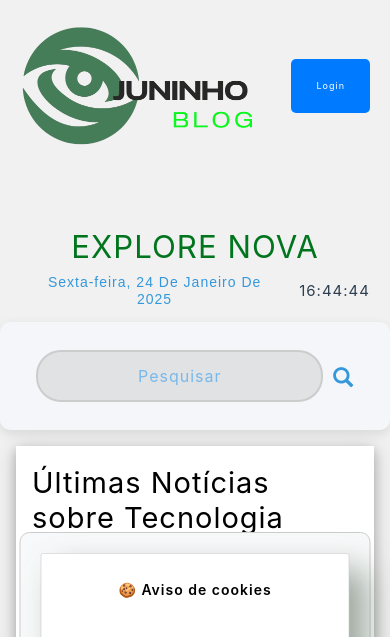
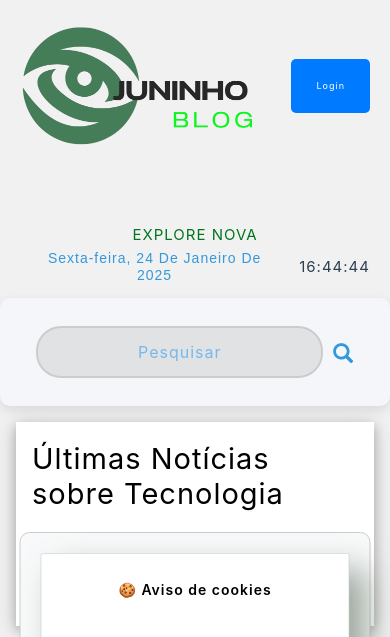
Before and after one commit to lean123456lean/JUNINHO-BLOG, a website: page index.html in a window 390 px wide. Shown: the top 637 px of the page. Drawn offline with nearby package versions, Linux system fonts and the light colour scheme; no server answers.

Commit message:
alteraões de tela

```diff
--- a/style.css
+++ b/style.css
@@ -14,16 +14,28 @@
 
 }
 
+
+.typing-effect-container {
+    width: 80%;  /* Ajusta a largura para 80% da tela */
+    height: 100vh; /* Ou a altura total da tela, ou ajuste como necessário */
+    display: flex;
+    justify-content: center;
+    align-items: center;
+    overflow: hidden;
+    position: relative;
+}
 .typing-effect {
     font-family: 'Orbitron', sans-serif;
-    font-size: 2vw;
+    font-size: clamp(1.5rem, 6vw, 4rem);
     color: #01751e;
     text-transform: uppercase;
     white-space: nowrap;
     overflow: hidden;
     /*border-right: 4px solid #00ffff;*/
-    width: 80%;
-    max-width: 40ch;
+    width: 100%;
+    max-width: 90vw;
+    margin: 0 auto;
+
     animation: blink 0.7s step-end infinite;
 }
 
@@ -35,22 +47,17 @@
 
 @media (max-width: 768px) {
     .typing-effect {
-        font-size: 6vw;
-        /* Fonte maior para telas menores */
-        max-width: 30ch;
-        /* Reduz a largura máxima */
+        font-size: clamp(1.5rem, 7vw, 3.5rem); /* Ajuste maior para telas médias */
+        max-width: 100%;  /* Garante que o texto ocupe até 100% da largura disponível */
     }
 }
 
 @media (max-width: 480px) {
     .typing-effect {
-        font-size: 8vw;
-        /* Fonte ainda maior para telas muito pequenas */
-        max-width: 20ch;
-        /* Limita o texto em dispositivos menores */
-    }
-}
-
+        font-size: clamp(1.5rem, 8vw, 1rem); /* Fonte maior para dispositivos muito pequenos */
+        max-width: 100%;  /* Garante que o texto ocupe 100% da largura disponível */
+    }
+}
 /* Estilo geral do header */
 .header {
     display: flex;
```
